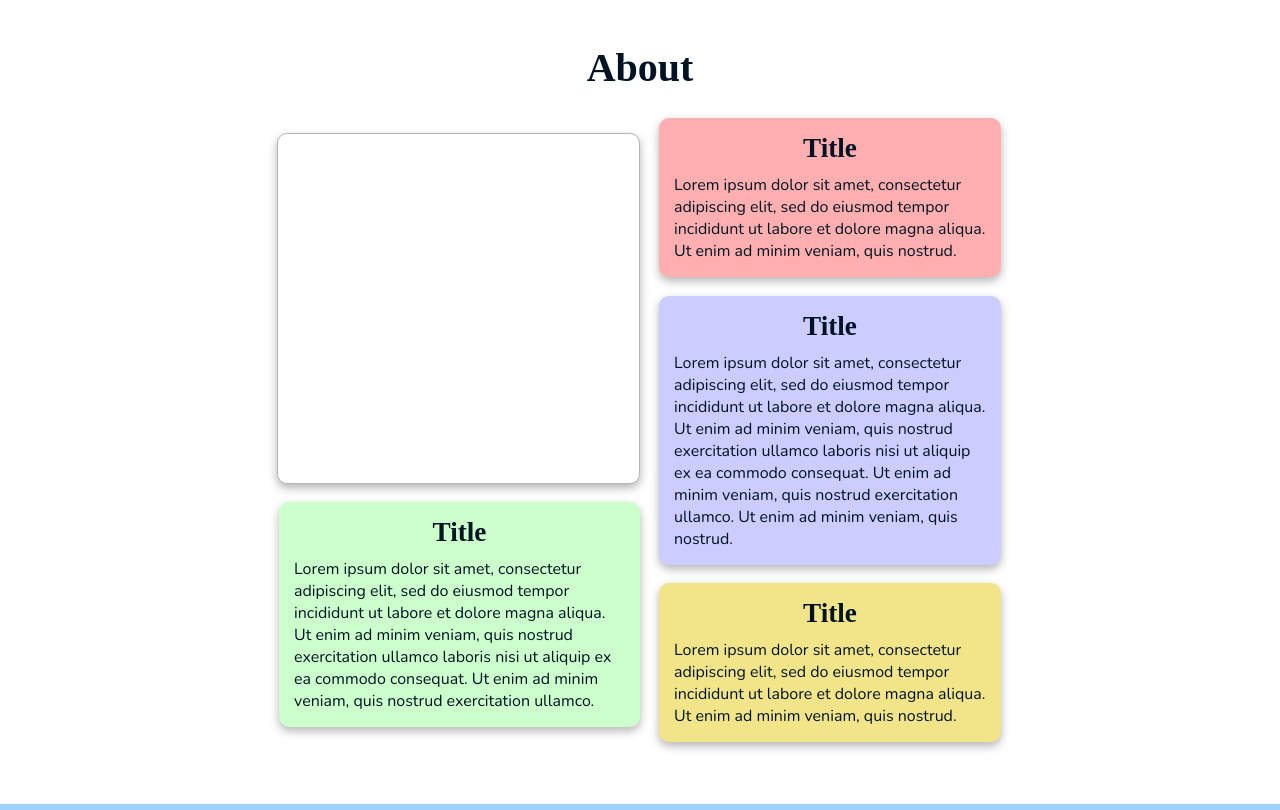
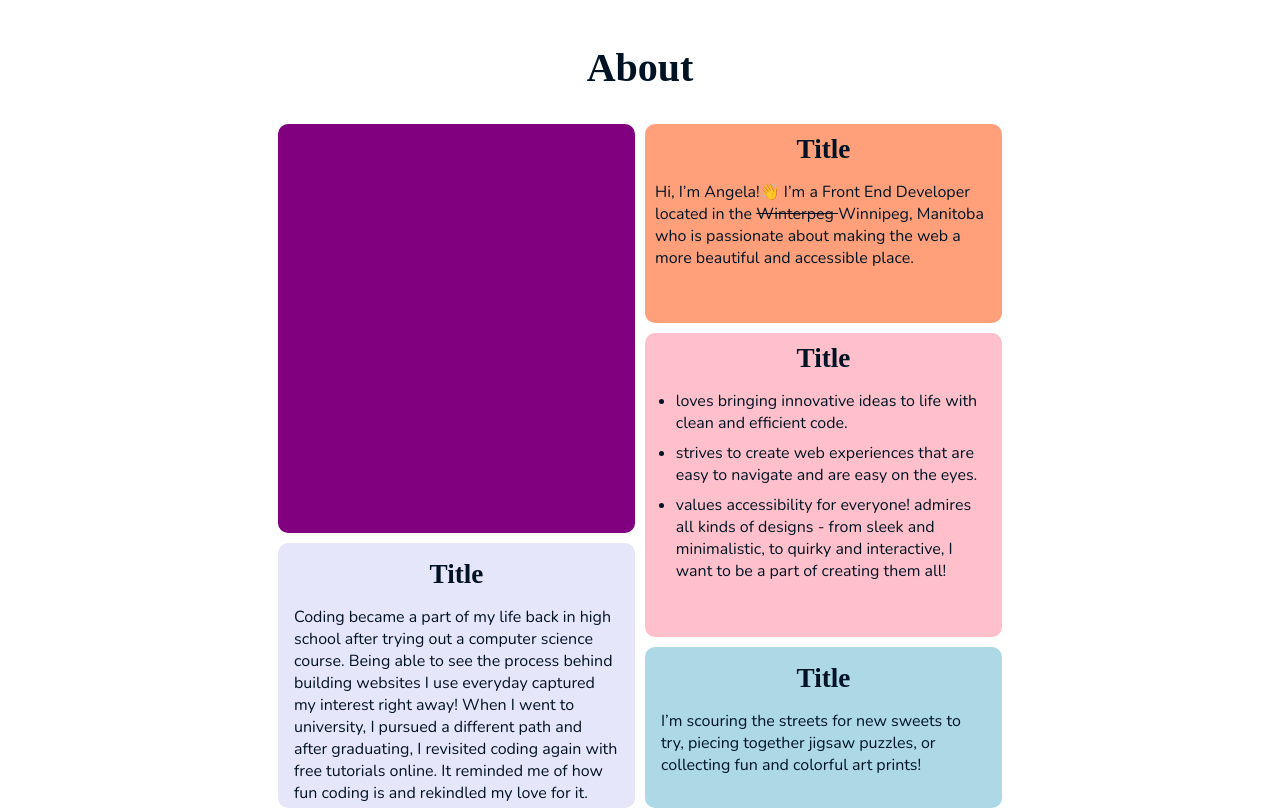
Before and after one commit to ang-riv/portfolio, a React (Create React App) app: page / in a window 1280 px wide. Shown: the part 860-1670 px from the top of the page. Built offline with nearby package versions, Linux system fonts and the light colour scheme; a web font is replaced by a local one.

Commit message:
Redid aboutSection tiles with grid

```diff
--- a/src/AboutSection.js
+++ b/src/AboutSection.js
@@ -3,196 +3,113 @@ import React from "react";
 const AboutSection = React.forwardRef((props, ref) => {
   // each tiles innerStyle
   return (
-    <section ref={ref} style={{ height: "85vh" }}>
+    <section
+      ref={ref}
+      style={{
+        height: "90vh",
+        marginBottom: "15%",
+      }}
+    >
       <h2>About</h2>
       <div
         className="content-wrapper"
         style={{
-          height: "100%",
+          height: "95%",
           display: "flex",
           justifyContent: "center",
         }}
       >
         <div
           style={{
-            height: "90%",
-            width: "75%",
-            display: "flex",
-            flexDirect: "row",
-            justifyContent: "center",
+            height: "100%",
+            maxWidth: "45.25em",
+            display: "grid",
+            gridTemplateColumns: "repeat(2, 1fr)",
+            gridTemplateRows: "repeat(6, 1fr)",
+            gap: "0.625em",
           }}
         >
-          {/* section 1 */}
           <div
             style={{
-              maxWidth: "380px",
-              width: "50%",
-              height: "100%",
-              display: "flex",
-              flexDirection: "column",
-              justifyContent: "center",
-              alignItems: "end",
-              gap: "3%",
+              borderRadius: "0.625em",
+              gridRow: "span 4",
+              backgroundColor: "purple",
+            }}
+          ></div>
+          <div
+            style={{
+              borderRadius: "0.625em",
+              padding: "0.625em",
+              gridRow: "span 2",
+              background: "lightSalmon",
             }}
           >
-            {/* image tile*/}
-            <div
-              style={{
-                backgroundColor: "white",
-                border: "1px solid #b5b5b5",
-                height: "57%",
-                width: "95%",
-                borderRadius: "10px",
-                boxShadow: "0px 4px 10px 0px #b5b5b5",
-              }}
-            ></div>
-
-            {/* history tile*/}
-            <div
-              style={{
-                backgroundColor: "#CCFFCC",
-                height: "fit-content",
-                width: "95%",
-                borderRadius: "10px",
-                boxShadow: "0px 4px 10px 0px #b5b5b5",
-              }}
-            >
-              <div style={{ margin: "15px" }}>
-                <h3
-                  style={{
-                    margin: "0 0 10px 0",
-                    padding: "0",
-                  }}
-                >
-                  Title
-                </h3>
-                <p
-                  style={{
-                    margin: "0",
-                    padding: "0",
-                  }}
-                >
-                  Lorem ipsum dolor sit amet, consectetur adipiscing elit, sed
-                  do eiusmod tempor incididunt ut labore et dolore magna aliqua.
-                  Ut enim ad minim veniam, quis nostrud exercitation ullamco
-                  laboris nisi ut aliquip ex ea commodo consequat. Ut enim ad
-                  minim veniam, quis nostrud exercitation ullamco.
-                </p>
-              </div>
-            </div>
+            <h3>Title</h3>
+            <p>
+              Hi, I’m Angela!👋 I’m a Front End Developer located in the{" "}
+              <s>Winterpeg </s>
+              Winnipeg, Manitoba who is passionate about making the web a more
+              beautiful and accessible place.
+            </p>
           </div>
-
-          {/* section 2 */}
           <div
             style={{
-              maxWidth: "380px",
-              width: "55%",
-              height: "100%",
-              display: "flex",
-              flexDirection: "column",
-              justifyContent: "center",
-              alignItems: "center",
-              gap: "3%",
+              borderRadius: "0.625em",
+              gridRow: "span 3",
+              padding: "0.625em",
+              background: "pink",
             }}
           >
-            {/* introduction tile*/}
-            <div
-              style={{
-                backgroundColor: "#FFAFAF",
-                height: "fit-content",
-                width: "90%",
-                borderRadius: "10px",
-                boxShadow: "0px 4px 10px 0px #b5b5b5",
-              }}
-            >
-              <div style={{ margin: "15px" }}>
-                <h3
-                  style={{
-                    margin: "0 0 10px 0",
-                    padding: "0",
-                  }}
-                >
-                  Title
-                </h3>
-                <p
-                  style={{
-                    margin: "0",
-                    padding: "0",
-                  }}
-                >
-                  Lorem ipsum dolor sit amet, consectetur adipiscing elit, sed
-                  do eiusmod tempor incididunt ut labore et dolore magna aliqua.
-                  Ut enim ad minim veniam, quis nostrud.
-                </p>
-              </div>
-            </div>
+            <h3>Title</h3>
+            <ul style={{ paddingLeft: "1.3em" }}>
+              <li style={{ marginBottom: "0.5em" }}>
+                loves bringing innovative ideas to life with clean and efficient
+                code.
+              </li>
+              <li style={{ marginBottom: "0.5em" }}>
+                strives to create web experiences that are easy to navigate and
+                are easy on the eyes.
+              </li>
+              <li style={{ marginBottom: "0.5em" }}>
+                values accessibility for everyone! admires all kinds of designs
+                - from sleek and minimalistic, to quirky and interactive, I want
+                to be a part of creating them all!
+              </li>
+            </ul>
+          </div>
+          <div
+            style={{
+              borderRadius: "0.625em",
+              gridRow: "span 2",
+              background: "lavender",
+              padding: "1em",
+            }}
+          >
+            <h3>Title</h3>
+            <p>
+              Coding became a part of my life back in high school after trying
+              out a computer science course. Being able to see the process
+              behind building websites I use everyday captured my interest right
+              away! When I went to university, I pursued a different path and
+              after graduating, I revisited coding again with free tutorials
+              online. It reminded me of how fun coding is and rekindled my love
+              for it.
+            </p>
+          </div>
+          <div
+            style={{
+              borderRadius: "0.625em",
+              gridRow: "span 1",
+              background: "lightBlue",
+              padding: "1em",
+            }}
+          >
+            <h3>Title</h3>
 
-            {/* developer tile*/}
-            <div
-              style={{
-                backgroundColor: "#CCCCFF",
-                height: "fit-content",
-                width: "90%",
-                borderRadius: "10px",
-                boxShadow: "0px 4px 10px 0px #b5b5b5",
-              }}
-            >
-              <div style={{ margin: "15px" }}>
-                <h3
-                  style={{
-                    margin: "0 0 10px 0",
-                    padding: "0",
-                  }}
-                >
-                  Title
-                </h3>
-                <p
-                  style={{
-                    margin: "0",
-                    padding: "0",
-                  }}
-                >
-                  Lorem ipsum dolor sit amet, consectetur adipiscing elit, sed
-                  do eiusmod tempor incididunt ut labore et dolore magna aliqua.
-                  Ut enim ad minim veniam, quis nostrud exercitation ullamco
-                  laboris nisi ut aliquip ex ea commodo consequat. Ut enim ad
-                  minim veniam, quis nostrud exercitation ullamco. Ut enim ad
-                  minim veniam, quis nostrud.
-                </p>
-              </div>
-            </div>
-
-            {/* hobbies tile*/}
-            <div
-              style={{
-                backgroundColor: "#F2E589",
-                height: "fit-content",
-                width: "90%",
-                borderRadius: "10px",
-                boxShadow: "0px 4px 10px 0px #b5b5b5",
-              }}
-            >
-              <div style={{ margin: "15px" }}>
-                <h3
-                  style={{
-                    margin: "0 0 10px 0",
-                    padding: "0",
-                  }}
-                >
-                  Title
-                </h3>
-                <p
-                  style={{
-                    margin: "0",
-                    padding: "0",
-                  }}
-                >
-                  Lorem ipsum dolor sit amet, consectetur adipiscing elit, sed
-                  do eiusmod tempor incididunt ut labore et dolore magna aliqua.
-                  Ut enim ad minim veniam, quis nostrud.
-                </p>
-              </div>
-            </div>
+            <p>
+              I’m scouring the streets for new sweets to try, piecing together
+              jigsaw puzzles, or collecting fun and colorful art prints!
+            </p>
           </div>
         </div>
       </div>
--- a/src/style.css
+++ b/src/style.css
@@ -42,6 +42,7 @@ h2 {
 h3 {
   font-size: 1.7em;
   text-align: center;
+  margin: 0;
 }
 
 h4 {
@@ -49,7 +50,7 @@ h4 {
   margin: 0.5em 0 0 0;
 }
 
-li:hover,
+nav ul li:hover,
 button:hover {
   cursor: pointer;
 }
@@ -188,7 +189,7 @@ nav ul li:last-of-type {
 @media (min-width: 800px) {
 }
 
-/* mobile views */
+/* tablet views */
 @media (min-width: 600px) and (max-width: 1025px) {
   /* intro section container */
   .introSection {
@@ -201,3 +202,7 @@ nav ul li:last-of-type {
   }
   /* navigation styles*/
 }
+
+/* mobile views */
+@media (min-width: 320px) and (max-width: 599px) {
+}
```
